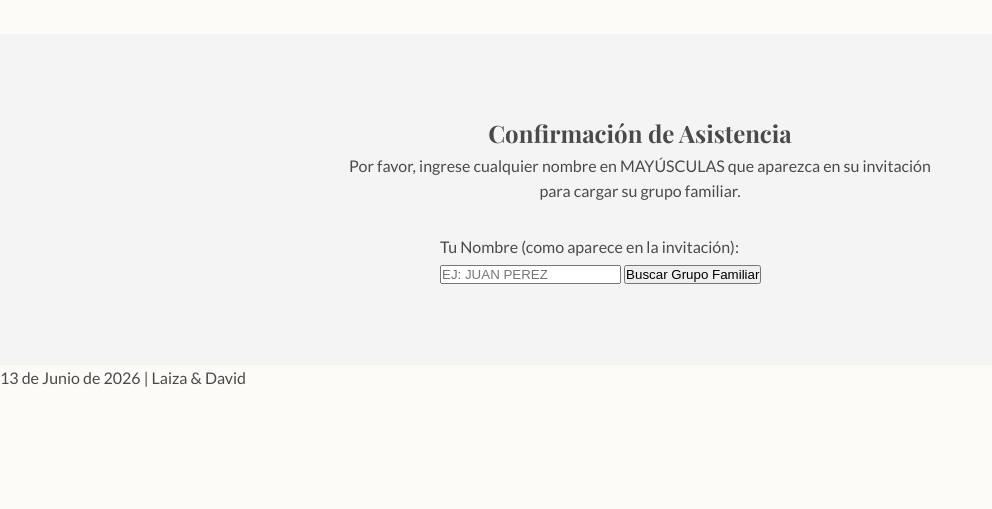
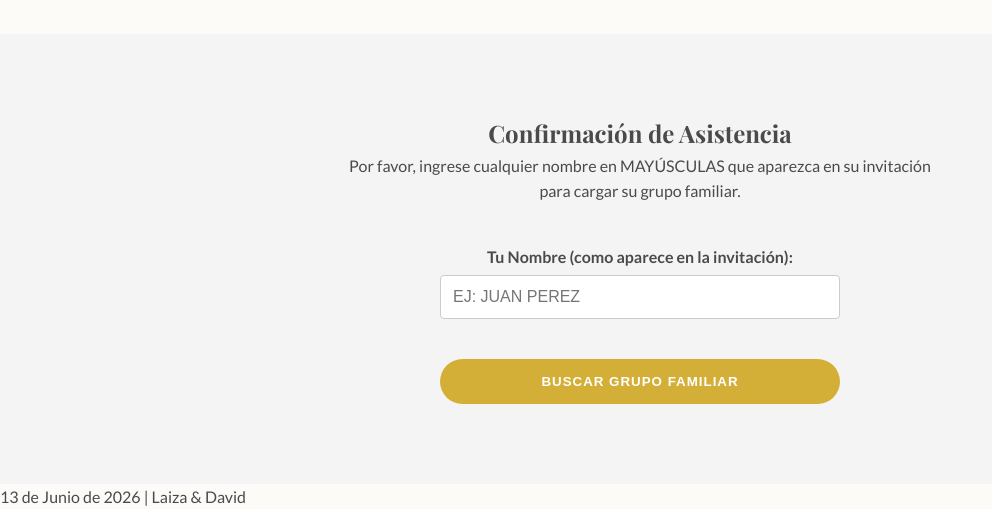
Before and after one commit to laizaydavidboda/invitacion-boda-flask, a Flask app: page / in a window 1280 px wide. Shown: the part 2493-3002 px from the top of the page, without its empty margins (0-992 px from the left). Before the commit the page ends 2880 px from the top, so only its background shows below. Run offline with Flask 3, Linux system fonts and the light colour scheme; some web fonts are replaced.

Commit message:
Update index.html botones

```diff
--- a/templates/index.html
+++ b/templates/index.html
@@ -95,6 +95,59 @@
             border-top: 4px solid var(--accent-color);
             margin-top: 20px;
         }
+                /* --- BOTONES/FORMULARIOS --- */
+        .btn {
+            display: inline-block;
+            background-color: var(--accent-color);
+            color: white;
+            padding: 15px 40px;
+            text-decoration: none;
+            font-weight: bold;
+            border-radius: 50px;
+            margin-top: 20px;
+            transition: transform 0.3s ease, box-shadow 0.3s ease;
+            text-transform: uppercase;
+            letter-spacing: 1px;
+            width: 100%;
+            border: none;
+            cursor: pointer;
+        }
+        .btn:hover {
+            transform: translateY(-3px);
+            box-shadow: 0 10px 20px rgba(212, 175, 55, 0.3);
+            background-color: #c5a028;
+        }
+
+        input[type="text"], select, textarea {
+            width: 100%;
+            padding: 12px;
+            margin: 5px 0 20px 0;
+            border: 1px solid #ccc;
+            border-radius: 4px;
+            box-sizing: border-box;
+            font-size: 1rem;
+        }
+        label {
+            display: block;
+            margin-top: 10px;
+            font-weight: bold;
+            text-align: center; /* Cambio a centrado */
+        }
+        .success-message {
+            background-color: #d4edda;
+            color: #155724;
+            padding: 20px;
+            border-radius: 5px;
+            margin-bottom: 20px;
+        }
+        .error-message {
+            background-color: #f8d7da;
+            color: #721c24;
+            padding: 20px;
+            border-radius: 5px;
+            margin-bottom: 20px;
+        }
+
         /* --- REGLAS Y REGALOS (ESTILO IMAGEN) --- */
         .info-section {
             max-width: 600px;
```
